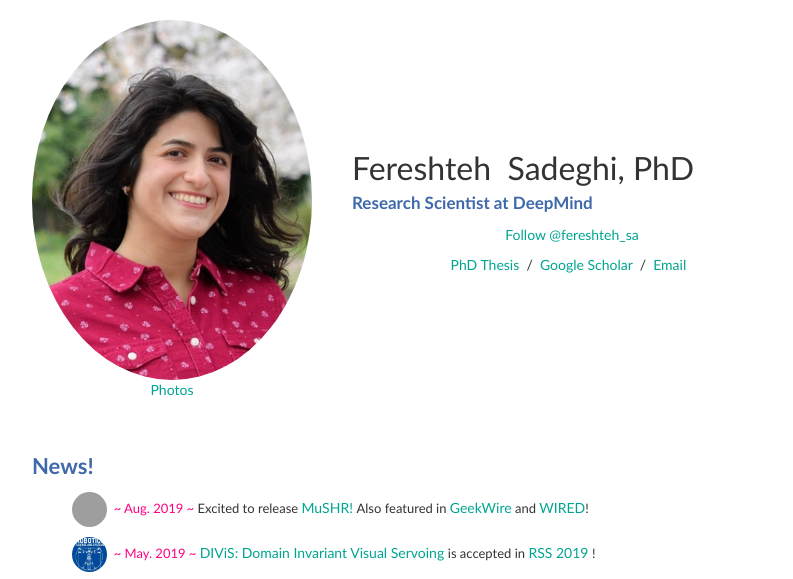
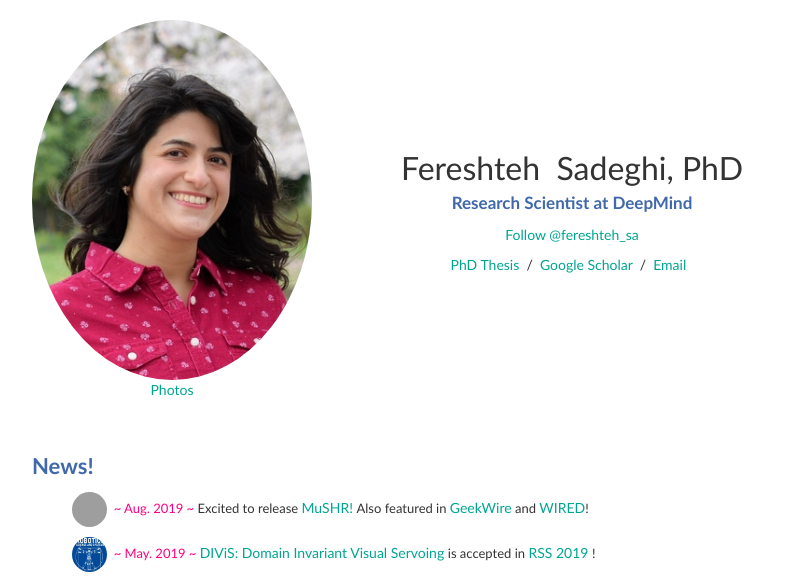
Before and after one commit to fsadeghi/fsadeghi.github.io, a plain HTML site: page index.html in a window 1280 px wide. Shown: the top 579 px of the page, without its empty margins (228-1021 px from the left). Drawn offline with Linux system fonts and the light colour scheme; grey boxes are pictures that could not be loaded.

Commit message:
Update index.html

```diff
--- a/index.html
+++ b/index.html
@@ -52,7 +52,7 @@
             </td>
 
             <td style="padding:2.5%;width:63%;vertical-align:middle">
-              <p style="text-align:left">
+              <p style="text-align:center">
                 <name>Fereshteh&nbsp; Sadeghi, PhD</name><br>
                 <subheading>Research Scientist at DeepMind</subheading>
                 <!-- <p style="text-align:center">
```
